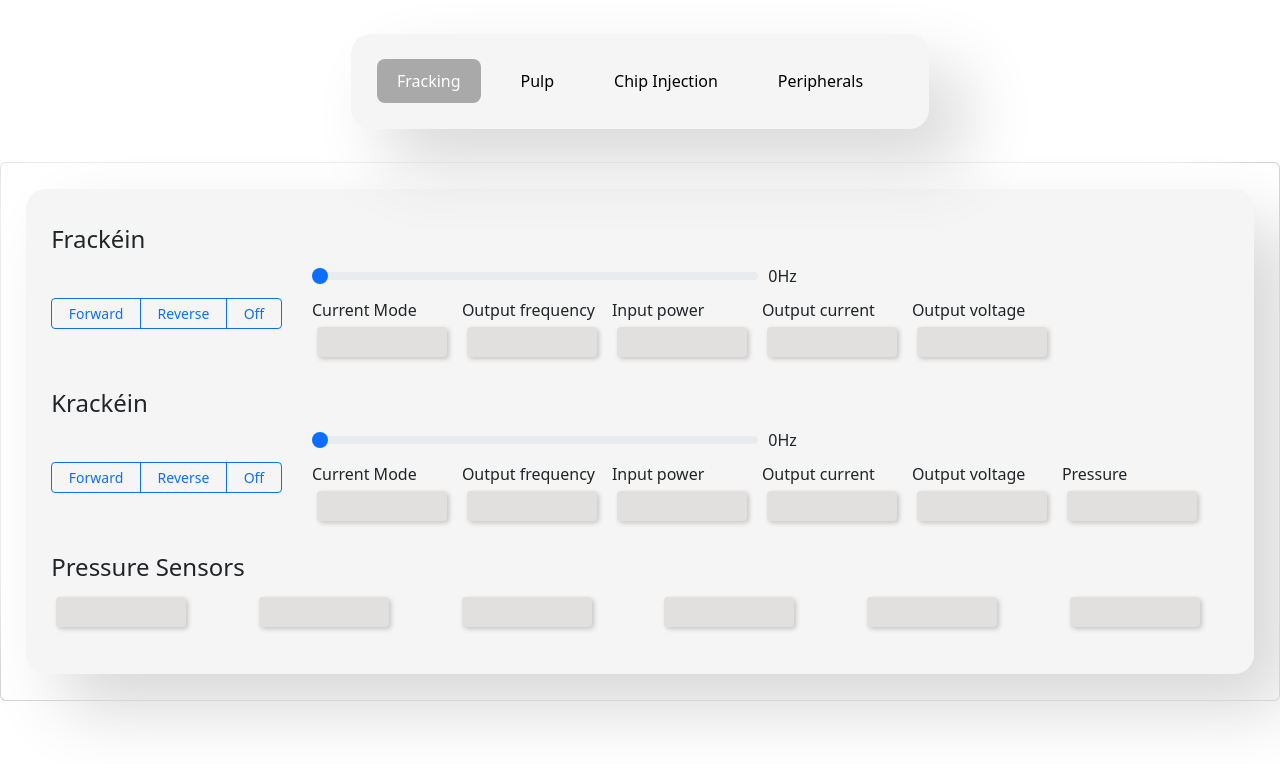
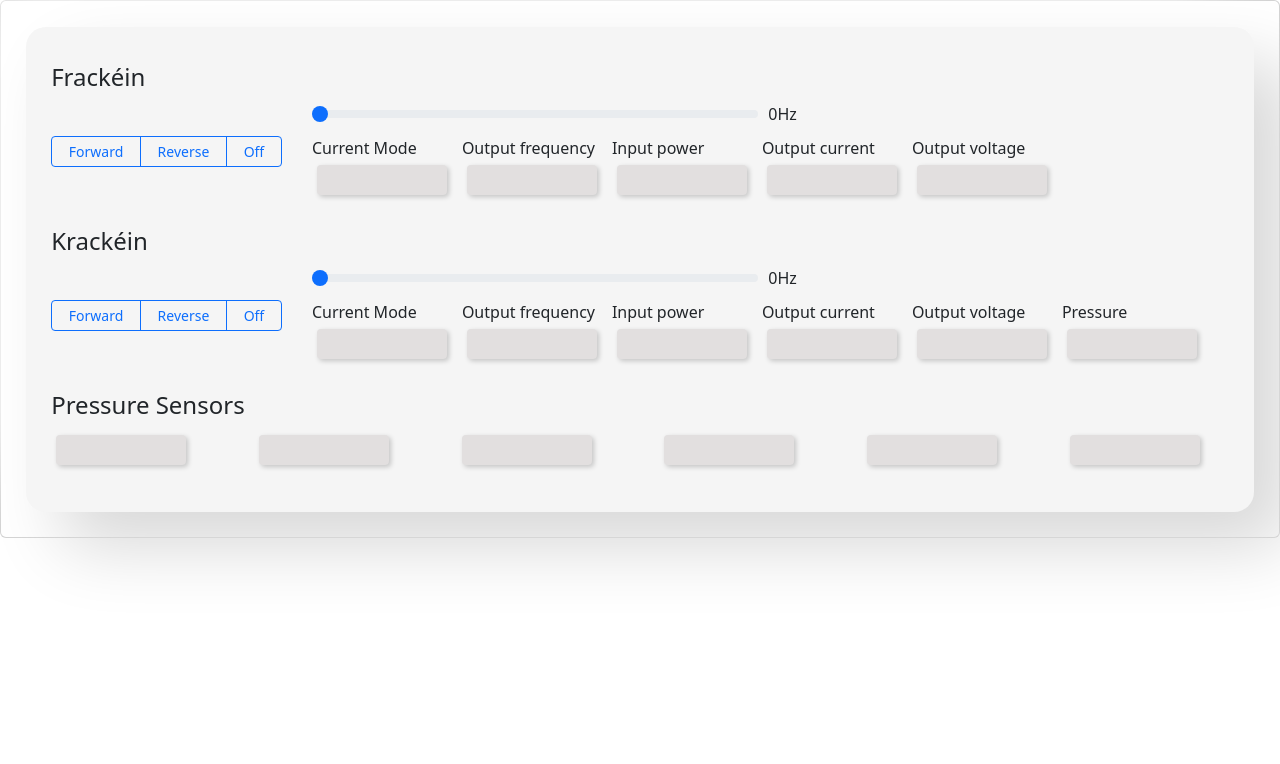
Before and after one commit to Cole-B-Johnson/Levitree_Control_App_Offline, a React (Vite) app: page /fracking in a window 1280 px wide. Shown: the top 764 px of the page. Built offline with nearby package versions, Linux system fonts and the light colour scheme.

Commit message:
temporary removal of header bar

```diff
--- a/package.json
+++ b/package.json
@@ -25,6 +25,6 @@
     "eslint-plugin-react-hooks": "^4.6.0",
     "eslint-plugin-react-refresh": "^0.3.4",
     "react-router-dom": "^6.14.0",
-    "vite": "^4.3.9"
+    "vite": "^4.4.8"
   }
 }
--- a/src/pages/HomePage/HomePage.jsx
+++ b/src/pages/HomePage/HomePage.jsx
@@ -2,13 +2,13 @@ import React from 'react'
 import './HomePage.css'
 import 'bootstrap/dist/css/bootstrap.min.css';
 import { Outlet } from 'react-router-dom';
-import NavBarComponent from '../../components/NavbarComponent/NavbarComponent';
+// import NavBarComponent from '../../components/NavbarComponent/NavbarComponent';
 
 
 const HomePage = () => {
     return (
         <div className='homepage_container'>
-            <NavBarComponent/>
+            {/* <NavBarComponent/> */}
             {/* Outlet is the output of all the children as per the routes */}
             <Outlet/>
         </div>
```
Also changed, not shown: 1 other file (tests, documents, lock files or other folders).
